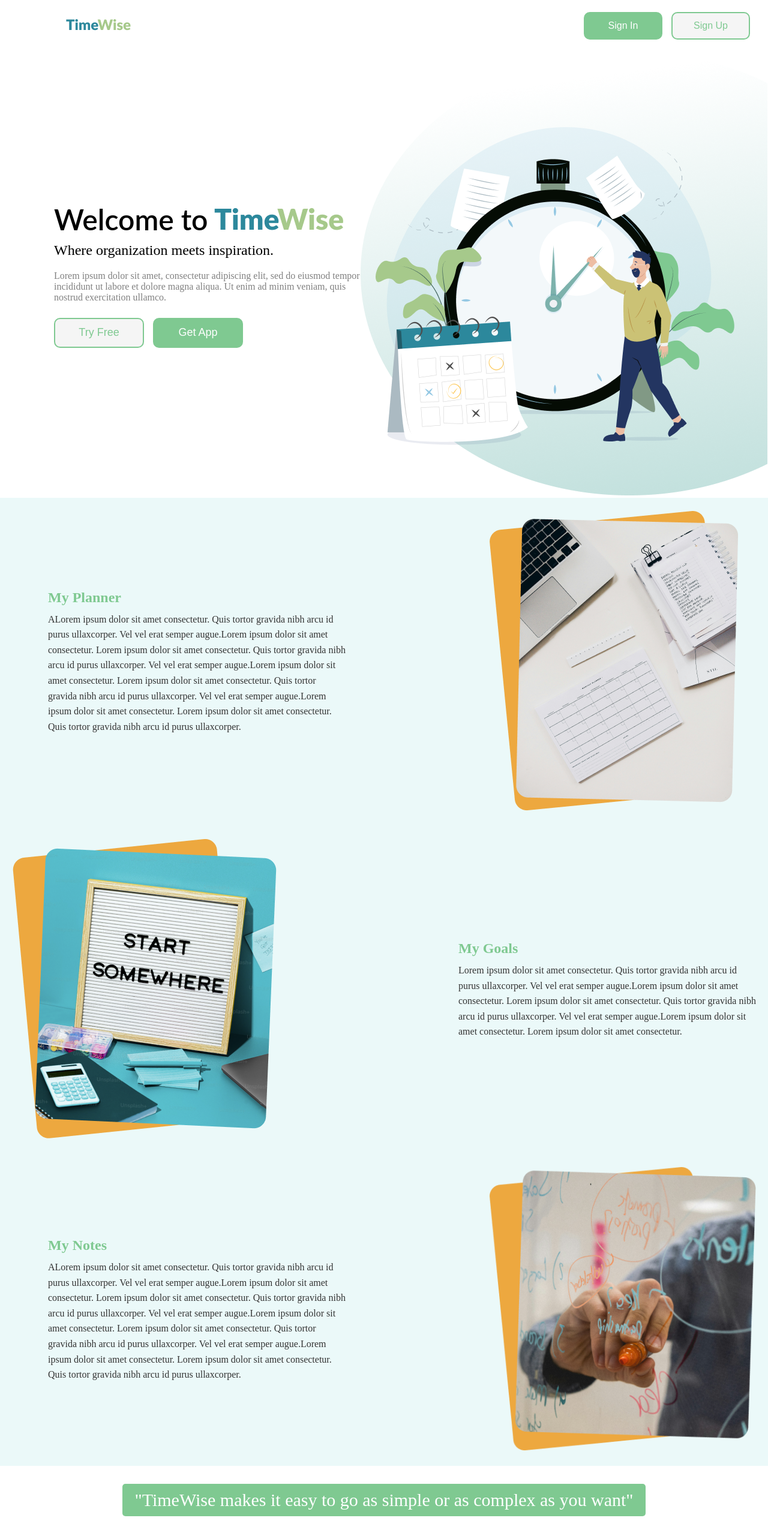
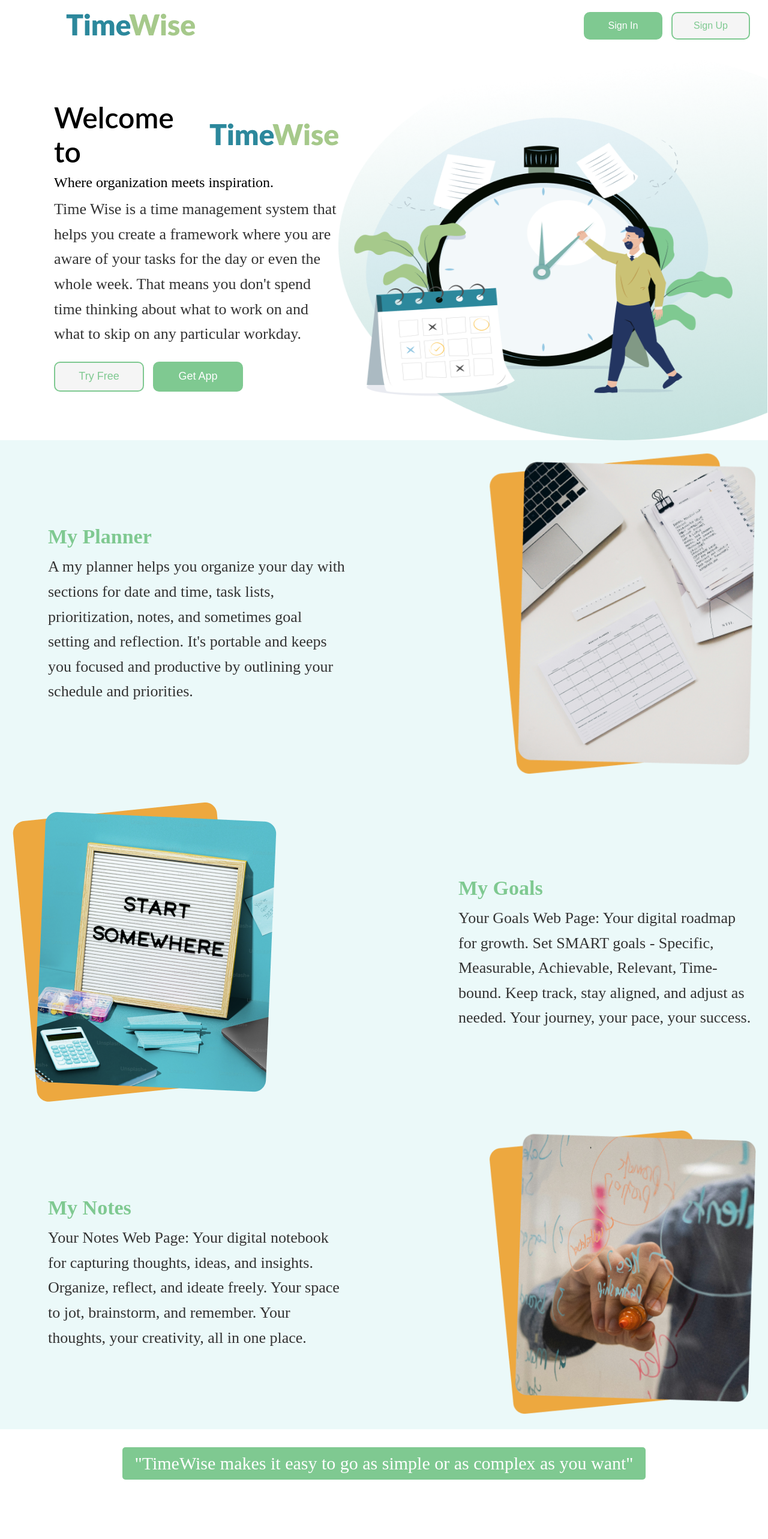
Before and after one commit to LiliAzatyan/time-wise-web, a React (Create React App) app: page / in a window 1280 px wide. Shown: the top 2566 px of the page at 60% size. After the commit the page ends 2537 px from the top, so only its background shows below. Built offline with nearby package versions, Linux system fonts and the light colour scheme.

Commit message:
change home page

```diff
--- a/src/pages/home/home.css
+++ b/src/pages/home/home.css
@@ -1,9 +1,9 @@
-
 .section {
     display: flex;
     align-items: center;
     justify-content: space-between;
     padding: 20px;
+    max-width: 100%;
 }
 
 .section1 {
@@ -26,6 +26,12 @@
 .logo img {
     max-width: 300px;
 }
+
+.background-image-header {
+    width: 770px;
+    height: 648px;
+}
+
 .buttons{
     margin-right: 50px;
 }
@@ -79,6 +85,7 @@
 
 
 .content {
+    padding: 0px 00px;
     display: flex;
     justify-content: space-between;
     align-items: center;
@@ -111,14 +118,19 @@
 }
 .common-heading {
     color: #7FC991;
-    font-size: 24px;
+    font-size: 34px;
     font-weight: bold;
     margin-bottom: 10px;
+    transition:  0.5s ease;
+}
+.common-heading:hover {
+    color: #5fa16f;
+    font-size: 36px;
 }
 
 .common-text {
     margin-top: 10px;
-    font-size: 16px;
+    font-size: 26px;
     line-height: 1.6;
     color: #333;
 }
--- a/src/pages/home/home.js
+++ b/src/pages/home/home.js
@@ -1,22 +1,60 @@
-import React  from "react";
 import { Link } from "react-scroll";
+import React from "react";
 import "./home.css";
 
 function Home() {
-
-
   return (
     <div>
-            <Link activeClass="active" to="section1" spy={true} smooth={true} offset={-70} duration={500}></Link>
-            <Link activeClass="active" to="section2" spy={true} smooth={true} offset={-70} duration={500}></Link>
-            <Link activeClass="active" to="section3" spy={true} smooth={true} offset={-70} duration={500}></Link>
-            <Link activeClass="active" to="section4" spy={true} smooth={true} offset={-70} duration={500}></Link>
-            <Link activeClass="active" to="section5" spy={true} smooth={true} offset={-70} duration={200}></Link>
+      <Link
+        activeClass="active"
+        to="section1"
+        spy={true}
+        smooth={true}
+        offset={-70}
+        duration={500}
+      ></Link>
+      <Link
+        activeClass="active"
+        to="section2"
+        spy={true}
+        smooth={true}
+        offset={-70}
+        duration={500}
+      ></Link>
+      <Link
+        activeClass="active"
+        to="section3"
+        spy={true}
+        smooth={true}
+        offset={-70}
+        duration={500}
+      ></Link>
+      <Link
+        activeClass="active"
+        to="section4"
+        spy={true}
+        smooth={true}
+        offset={-70}
+        duration={500}
+      ></Link>
+      <Link
+        activeClass="active"
+        to="section5"
+        spy={true}
+        smooth={true}
+        offset={-70}
+        duration={200}
+      ></Link>
 
       <div id="section1">
         <div className="header">
           <div className="logo">
-                        <img src="Home_Logo.png" alt="Logo"/>
+            {/* <img src="Home_Logo.png" alt="Logo"/> */}
+            <img
+              src="text.png"
+              alt="TimeWise Logo"
+              style={{ maxWidth: "100%" }}
+            />
           </div>
           <div className="buttons">
             <a href="/signin">
@@ -29,92 +67,118 @@ function Home() {
         </div>
 
         <div className="content">
-                    <div className="text" style={{marginLeft: '90px'}}>
+          <div className="text" style={{ marginLeft: "90px" }}>
             <div className="logo-container">
-                            <h1 style={{fontSize: "48px"}}>Welcome to</h1>
-                            <img src="text.png" alt="TimeWise Logo" style={{maxWidth: "100%"}}/>
+              <h1 style={{ fontSize: "48px" }}>Welcome to</h1>
+              <img
+                src="text.png"
+                alt="TimeWise Logo"
+                style={{ maxWidth: "100%" }}
+              />
             </div>
-                        <p style={{ fontSize: "24px", color: "black",marginTop: "10px" }}>Where organization meets
-                            inspiration.</p>
-                        <p style={{fontSize: "16px", color: "grey" ,marginTop: "20px"}}>
-                            Lorem ipsum dolor sit amet, consectetur adipiscing elit,
-                            sed do eiusmod tempor incididunt ut
-                            labore et dolore magna aliqua.
-                            Ut enim ad minim veniam,
-                            quis nostrud exercitation ullamco.
+            <p style={{ fontSize: "24px", color: "black", marginTop: "10px" }}>
+              Where organization meets inspiration.
+            </p>
+            <p className="common-text">
+              Time Wise is a time management system that helps you create a
+              framework where you are aware of your tasks for the day or even
+              the whole week. That means you don't spend time thinking about
+              what to work on and what to skip on any particular workday.
             </p>
             <div className={"social_but"}>
-                            <button className="try_free"
-                                    style={{width: "150px", height: "50px", fontSize: "18px", padding: "10px 20px"}}>Try
-                                Free
+              <button
+                className="try_free"
+                style={{
+                  width: "150px",
+                  height: "50px",
+                  fontSize: "18px",
+                  padding: "10px 20px",
+                }}
+              >
+                Try Free
               </button>
-                            <button className="get_app"
-                                    style={{width: "150px", height: "50px", fontSize: "18px", padding: "10px 20px"}}>Get
-                                App
+              <button
+                className="get_app"
+                style={{
+                  width: "150px",
+                  height: "50px",
+                  fontSize: "18px",
+                  padding: "10px 20px",
+                }}
+              >
+                Get App
               </button>
             </div>
           </div>
-                    <div className="background-image">
-                        <img src="Hedaer__bg.png" alt="Background"/>
-                    </div>
+          {/* <div className="background-image"> */}
+            <img src="Hedaer__bg.png" alt="Background" className="background-image-header"/>
+          {/* </div> */}
         </div>
       </div>
 
-
-            <div id="section2" className="section" style={{backgroundColor: "rgba(123, 214, 212, 0.15)"}}>
+      <div
+        id="section2"
+        className="section"
+        style={{ backgroundColor: "rgba(123, 214, 212, 0.15)" }}
+      >
         <div className="text">
           <h2 className="common-heading">My Planner</h2>
           <p className="common-text">
-                        ALorem ipsum dolor sit amet consectetur. Quis tortor gravida nibh arcu id purus ullaxcorper. Vel
-                        vel erat semper augue.Lorem ipsum dolor sit amet consectetur. Lorem ipsum dolor sit amet
-                        consectetur. Quis tortor gravida nibh arcu id purus ullaxcorper. Vel vel erat semper augue.Lorem
-                        ipsum dolor sit amet consectetur. Lorem ipsum dolor sit amet consectetur. Quis tortor gravida
-                        nibh arcu id purus ullaxcorper. Vel vel erat semper augue.Lorem ipsum dolor sit amet
-                        consectetur. Lorem ipsum dolor sit amet consectetur. Quis tortor gravida nibh arcu id purus
-                        ullaxcorper.
+            A my planner helps you organize your day with sections for date and
+            time, task lists, prioritization, notes, and sometimes goal setting
+            and reflection. It's portable and keeps you focused and productive
+            by outlining your schedule and priorities.
           </p>
         </div>
         <div className="images">
-                    <img src="image1.png" alt="my planner"/>
+          <img src="image1.png" alt="my planner" width="500px"/>
         </div>
       </div>
-            <div className="section3_header section" style={{backgroundColor: "rgba(123, 214, 212, 0.15)"}}>
-
+      <div
+        className="section3_header section"
+        style={{ backgroundColor: "rgba(123, 214, 212, 0.15)" }}
+      >
         <div className="image">
-                    <img src="image2.png" alt="aa"/>
+          <img src="image2.png" alt="aa" />
         </div>
 
         <div className="text">
           <h2 className="common-heading">My Goals</h2>
           <p className="common-text">
-                        Lorem ipsum dolor sit amet consectetur. Quis tortor gravida nibh arcu id purus ullaxcorper. Vel
-                        vel erat semper augue.Lorem ipsum dolor sit amet consectetur. Lorem ipsum dolor sit amet
-                        consectetur. Quis tortor gravida nibh arcu id purus ullaxcorper. Vel vel erat semper augue.Lorem
-                        ipsum dolor sit amet consectetur. Lorem ipsum dolor sit amet consectetur.
+            Your Goals Web Page: Your digital roadmap for growth. Set SMART
+            goals - Specific, Measurable, Achievable, Relevant, Time-bound. Keep
+            track, stay aligned, and adjust as needed. Your journey, your pace,
+            your success.
           </p>
         </div>
       </div>
 
-
-            <div id="section4" className="section" style={{backgroundColor: "rgba(123, 214, 212, 0.15)"}}>
+      <div
+        id="section4"
+        className="section"
+        style={{ backgroundColor: "rgba(123, 214, 212, 0.15)" }}
+      >
         <div className="text">
           <h2 className="common-heading">My Notes</h2>
           <p className="common-text">
-                        ALorem ipsum dolor sit amet consectetur. Quis tortor gravida nibh arcu id purus ullaxcorper. Vel
-                        vel erat semper augue.Lorem ipsum dolor sit amet consectetur. Lorem ipsum dolor sit amet
-                        consectetur. Quis tortor gravida nibh arcu id purus ullaxcorper. Vel vel erat semper augue.Lorem
-                        ipsum dolor sit amet consectetur. Lorem ipsum dolor sit amet consectetur. Quis tortor gravida
-                        nibh arcu id purus ullaxcorper. Vel vel erat semper augue.Lorem ipsum dolor sit amet
-                        consectetur. Lorem ipsum dolor sit amet consectetur. Quis tortor gravida nibh arcu id purus
-                        ullaxcorper.
+            Your Notes Web Page: Your digital notebook for capturing thoughts,
+            ideas, and insights. Organize, reflect, and ideate freely. Your
+            space to jot, brainstorm, and remember. Your thoughts, your
+            creativity, all in one place.
           </p>
         </div>
         <div className="images">
-                    <img src="image3.png" alt="My goals"/>
+          <img src="image3.png" alt="My goals" />
         </div>
       </div>
-            <div id="section5" className="section section5" style={{textAlign: "center", backgroundColor: "#fff"}}>
-                <p className="animated-marker">"TimeWise makes it easy to go as simple or as complex as you want"</p>
+      <div
+        id="section5"
+        className="section section5"
+        style={{ textAlign: "center", backgroundColor: "#fff" }}
+      >
+        <p className="animated-marker">
+          "TimeWise makes it easy to go as simple or as complex as you want"
+        </p>
       </div>
     </div>
   );
```
Lines whose indentation alone changed are shown as unchanged.
